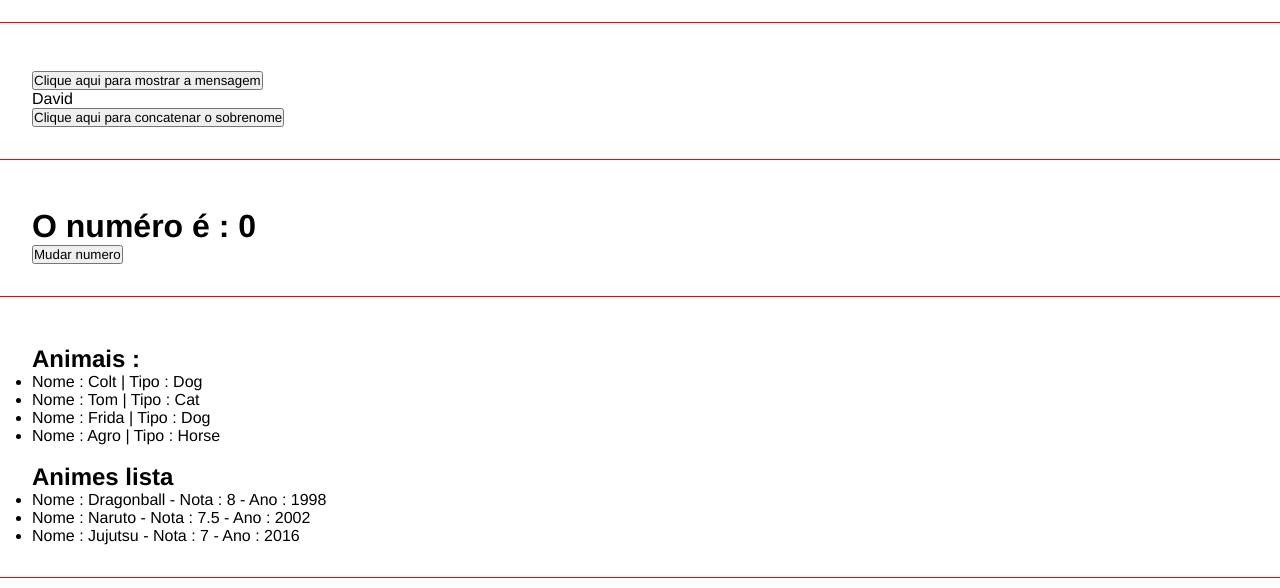
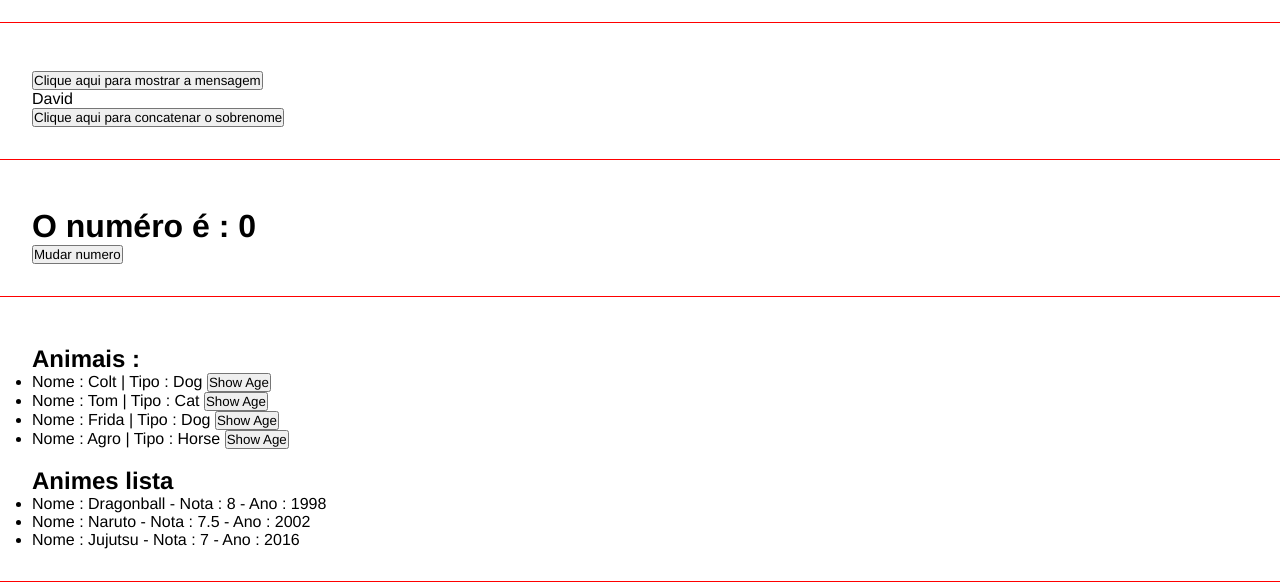
Before and after one commit to davaosantos/Angular-Battisti, an Angular app: page / in a window 1280 px wide. Shown: the part 891-1479 px from the top of the page. Built offline with nearby package versions, Linux system fonts and the light colour scheme.

Commit message:
13 - A importancia das interfaces no Angular

```diff
--- /dev/null
+++ b/src/app/Animal.ts
@@ -0,0 +1,5 @@
+export interface Animal{
+    name: String
+    type: String
+    age : Number
+}
--- a/src/app/components/list-render/list-render.component.html
+++ b/src/app/components/list-render/list-render.component.html
@@ -3,8 +3,10 @@
     <ul>
         <li *ngFor="let animal of animals">
             Nome : {{animal.name}} | Tipo : {{animal.type}}
+            <button (click)="showAge(animal)">Show Age</button>
         </li>
     </ul>
+    <h3>{{animalDetails}}</h3>
 
     <br>
 
@@ -14,4 +16,5 @@
             Nome : {{anime.name}} - Nota : {{anime.nota}} - Ano : {{anime.year}}
         </li>
     </ul>
+
 </div>
--- a/src/app/components/list-render/list-render.component.ts
+++ b/src/app/components/list-render/list-render.component.ts
@@ -1,5 +1,6 @@
 import { CommonModule } from '@angular/common';
 import { Component } from '@angular/core';
+import { Animal } from '../../Animal';
 
 
 @Component({
@@ -9,16 +10,28 @@ import { Component } from '@angular/core';
   styleUrl: './list-render.component.css'
 })
 export class ListRenderComponent {
-  animals = [
-    { name : "Colt",type : "Dog" },
-    { name : "Tom", type : "Cat"},
-    { name : "Frida", type : "Dog" },
-    { name : "Agro", type : "Horse"}
+  animals: Animal[] = [
+    { name : "Colt",type : "Dog", age : 10 },
+    { name : "Tom", type : "Cat", age : 3},
+    { name : "Frida", type : "Dog", age : 4},
+    { name : "Agro", type : "Horse" ,age : 15}
   ];
+
+  animal : Animal = {
+    name: "Puiu",
+    type: "Ave",
+    age : 300
+  }
 
   animes = [
     { name : "Dragonball", year : "1998", nota : 8 },
     { name : "Naruto", year : "2002", nota : 7.5 },
     { name : "Jujutsu", year : "2016", nota : 7.0 },
   ]
+
+  animalDetails = '';
+
+  showAge(animal : Animal) : void{
+    this.animalDetails = `O pet ${animal.name} tem ${animal.age} anos`
+  }
 }
```
